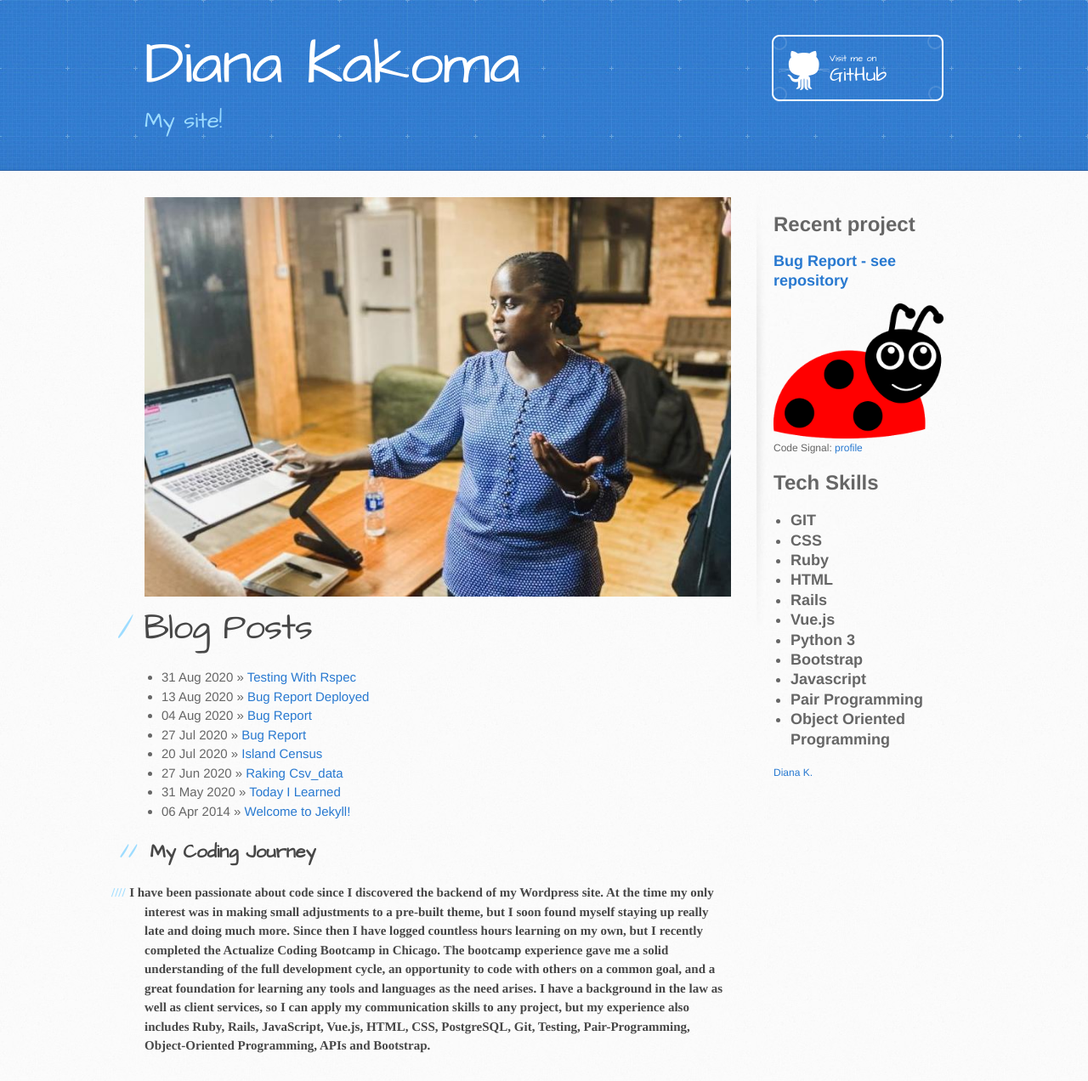
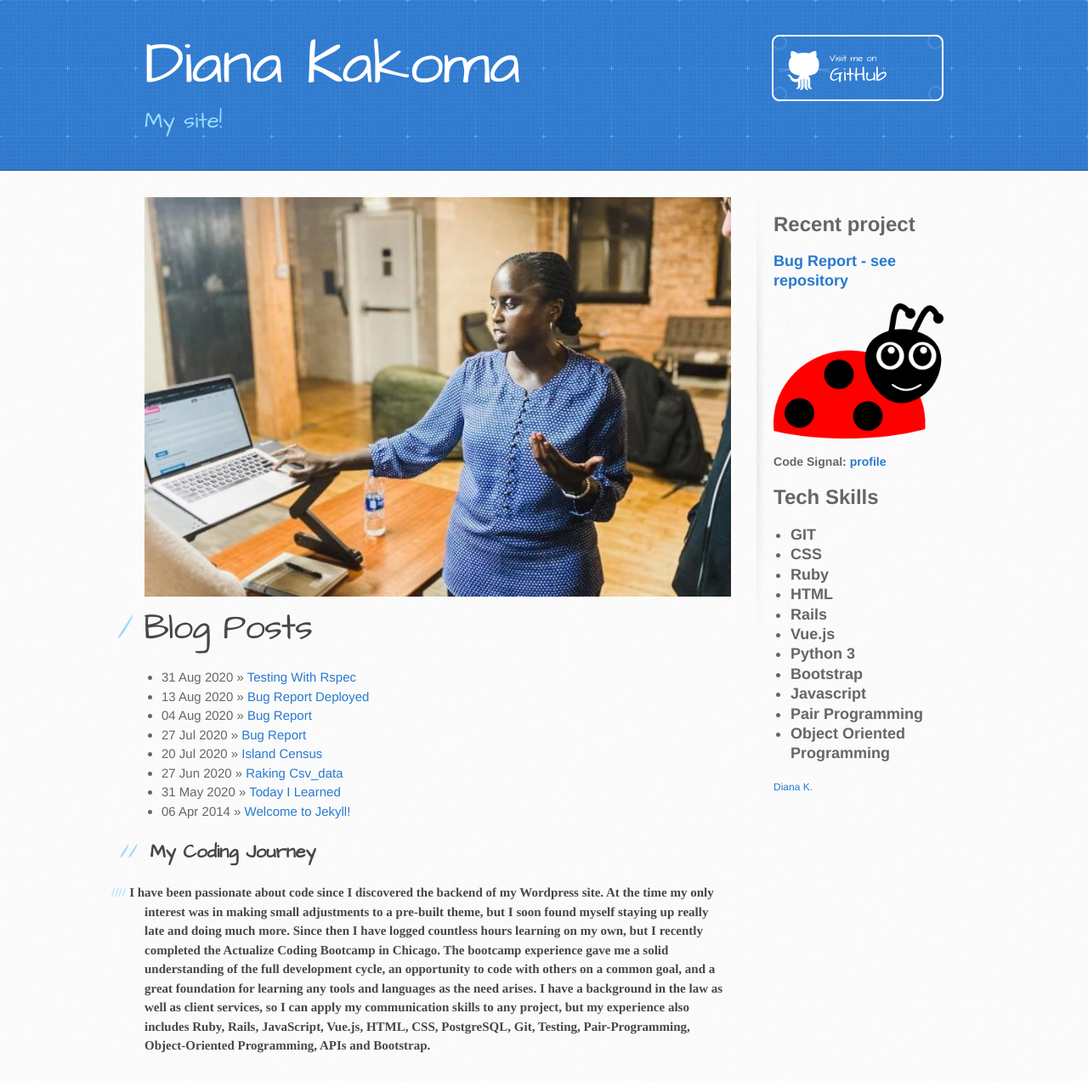
Before and after one commit to dianakakoma/dianakakoma.github.io, a Jekyll site: the page built from index.html, in a window 1280 px wide. Shown: the whole page at 85% size. Built offline with Jekyll 4.4.1, drawn with Linux system fonts in a browser that asks for light colours; comment, search, counter and statistics services are not loaded.

```diff
--- a/_layouts/default.html
+++ b/_layouts/default.html
@@ -38,7 +38,8 @@
                     <h1>Recent project</h1>
           <h2> <a href="https://github.com/dianakakoma/bug_report2.0">Bug Report - see repository</a> </h2>
           <a href="https://github.com/dianakakoma/bug_report2.0"> <img src="/images/happy-ladybug.png" width="100%" height="auto"> </a>
-          Code Signal: <a href=https://app.codesignal.com/profile/diana_k13>profile</a>
+          <h3> Code Signal: <a href=https://app.codesignal.com/profile/diana_k13>profile</a></h3>
+
           <h1>Tech Skills</h1>
           <h2>
           <ul>
```
